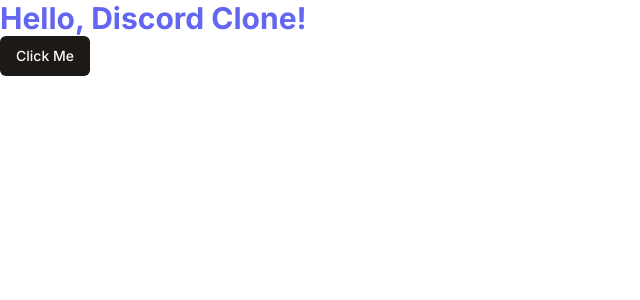
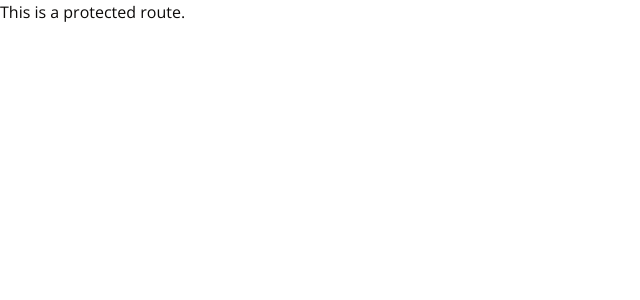
Before and after one commit to praveen9166050/next-discord-clone, a Next.js app: page / in a window 1280 px wide. Shown: the top 300 px of the page, without its empty margins (0-640 px from the left). Built offline with nearby package versions, Linux system fonts and the light colour scheme.

Commit message:
Initial Setup and Folder Structure

```diff
--- /dev/null
+++ b/app/(auth)/(routes)/login/page.tsx
@@ -0,0 +1,5 @@
+export default function LoginPage() {
+  return (
+    <div>LoginPage</div>
+  )
+}
--- /dev/null
+++ b/app/(auth)/(routes)/register/page.tsx
@@ -0,0 +1,5 @@
+export default function RegisterPage() {
+  return (
+    <div>RegisterPage</div>
+  )
+}
--- a/app/page.tsx
+++ b/app/(main)/(routes)/page.tsx
@@ -3,10 +3,7 @@
 export default function Home() {
   return (
     <div className="">
-      <p className="text-3xl font-bold text-indigo-500">
-        Hello, Discord Clone!
-      </p>
-      <Button>Click Me</Button>
+      This is a protected route.
     </div>
   );
 }
--- a/app/layout.tsx
+++ b/app/layout.tsx
@@ -1,11 +1,11 @@
 import type { Metadata } from "next";
-import { Inter } from "next/font/google";
+import { Open_Sans } from "next/font/google";
 import "./globals.css";
 
-const inter = Inter({ subsets: ["latin"] });
+const font = Open_Sans({ subsets: ["latin"] });
 
 export const metadata: Metadata = {
-  title: "Create Next App",
+  title: "Team Chat Application",
   description: "Generated by create next app",
 };
 
@@ -16,7 +16,7 @@
 }>) {
   return (
     <html lang="en">
-      <body className={inter.className}>{children}</body>
+      <body className={font.className}>{children}</body>
     </html>
   );
 }
```
